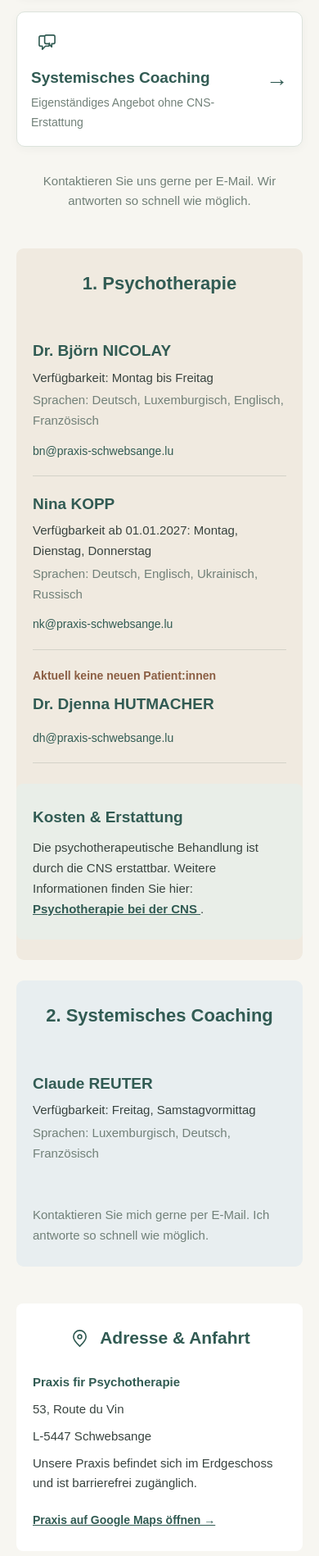
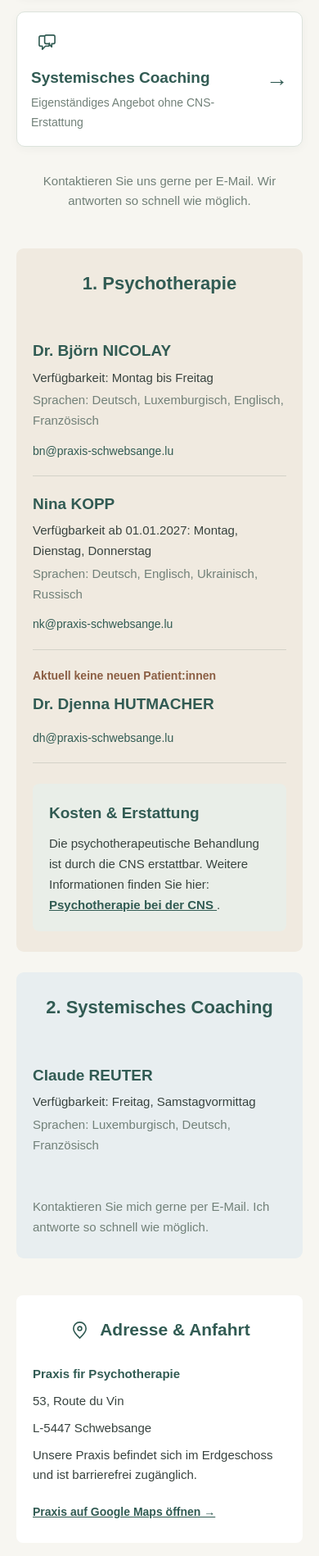
Before and after one commit to bjoernbrightside/praxis-schwebsange, a Jekyll site: the page built from de/index.md, in a window 390 px wide. Shown: the part 645-2543 px from the top of the page at 82% size. Built offline with Jekyll 4.4.1, drawn with Linux system fonts in a browser that asks for light colours; grey boxes are pictures that could not be loaded.

Commit message:
Update custom.css

```diff
--- a/assets/css/custom.css
+++ b/assets/css/custom.css
@@ -223,8 +223,6 @@ main {
   gap: 4px;
 }
 
-/* Icons nur in den beiden Angebotskarten */
-
 .offer-card-icon {
   display: flex;
   align-items: center;
@@ -377,11 +375,12 @@ main {
 
 /* =========================================
    9. KOSTEN UND CNS-ERSTATTUNG
+   Die Box bleibt innerhalb des Sandbereichs.
 ========================================= */
 
 .cost-box {
-  margin: 30px -35px 0;
-  padding: 28px 35px;
+  margin: 25px 0 0;
+  padding: 22px 25px;
 
   background: var(--green-light);
   border-radius: 8px;
@@ -426,14 +425,14 @@ main {
 
 .address-map-layout {
   display: grid;
-  grid-template-columns: 1fr 1.35fr;
+  grid-template-columns: minmax(0, 0.9fr) minmax(0, 1.3fr);
   gap: 25px;
   align-items: stretch;
 }
 
 .address-box {
   width: 100%;
-  max-width: none;
+  min-width: 0;
   padding: 30px;
 
   background: var(--white);
@@ -502,7 +501,10 @@ main {
 /* Google-Maps-Karte */
 
 .map-box {
-  min-height: 300px;
+  width: 100%;
+  min-width: 0;
+  min-height: 320px;
+
   overflow: hidden;
 
   background: var(--white);
@@ -513,7 +515,7 @@ main {
   display: block;
   width: 100%;
   height: 100%;
-  min-height: 300px;
+  min-height: 320px;
   border: 0;
 }
 
@@ -662,14 +664,14 @@ main {
   /* Kostenbox */
 
   .cost-box {
-    margin: 25px -20px 0;
-    padding: 25px 20px;
+    margin: 25px 0 0;
+    padding: 20px;
   }
 
   /* Adresse und Karte */
 
   .address-map-layout {
-    grid-template-columns: 1fr;
+    grid-template-columns: minmax(0, 1fr);
     gap: 18px;
   }
 
```
